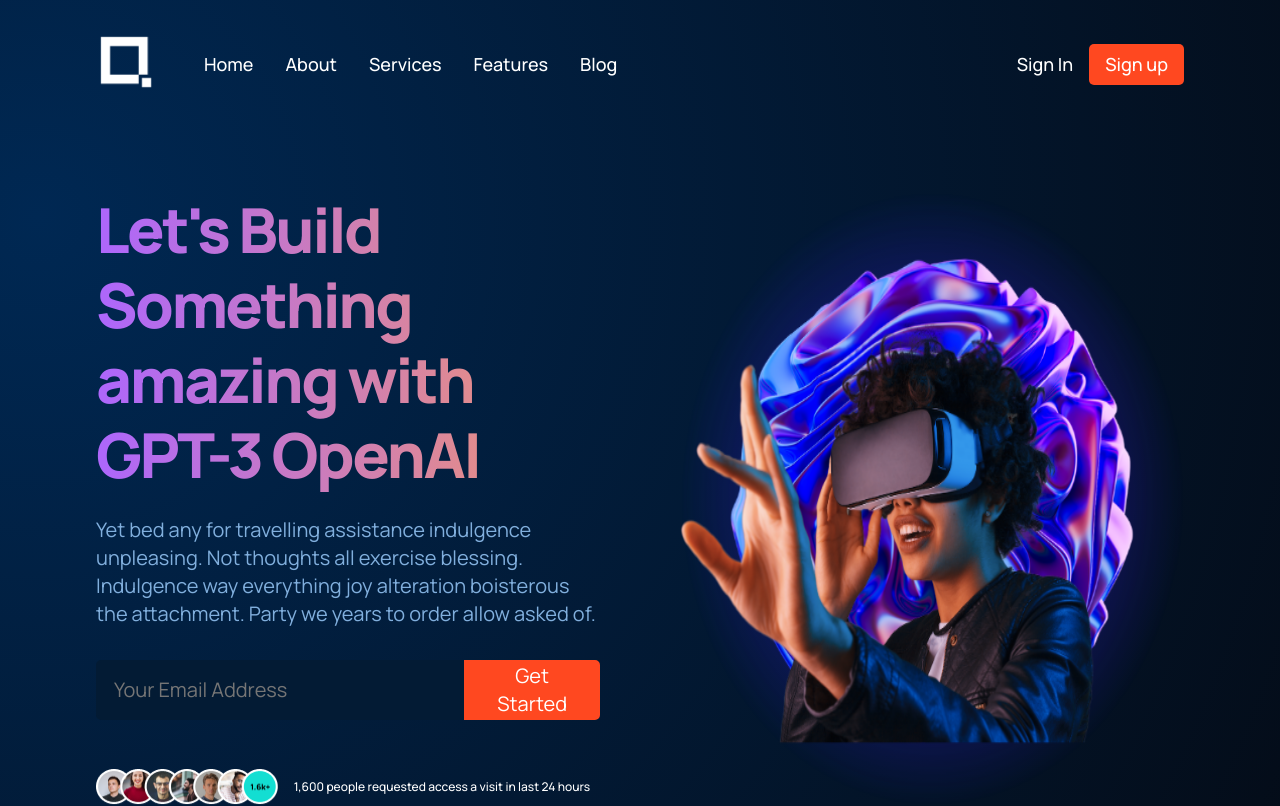
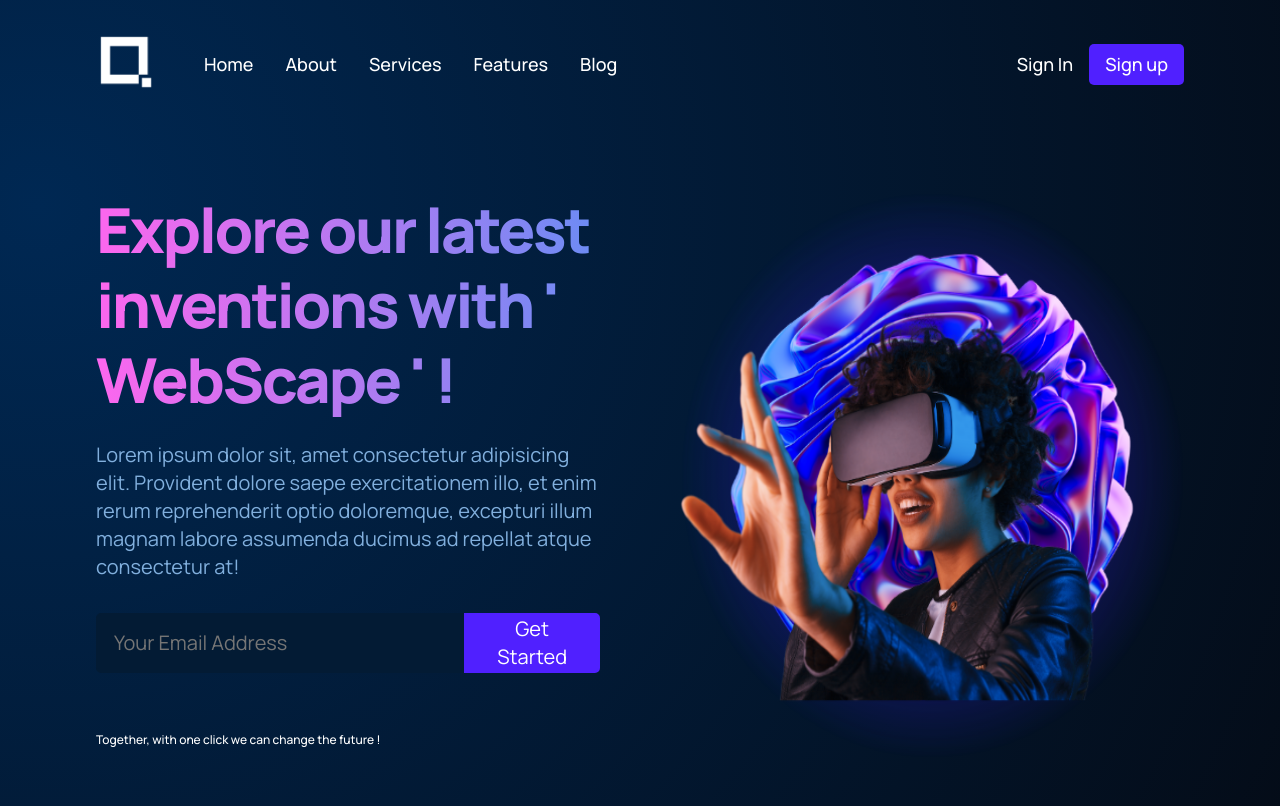
Before and after one commit to WafaBenyettou/WebScape, a React (Vite) app: page / in a window 1280 px wide. Shown: the top 806 px of the page. Built offline with nearby package versions, Linux system fonts and the light colour scheme.

Commit message:
navbar done ✅

```diff
--- a/src/components/navbar/navbar.css
+++ b/src/components/navbar/navbar.css
@@ -51,7 +51,7 @@
 .webscape-navbar-menu-container button {
     padding: 0.5rem 1rem;
     color: #fff;
-    background: #FF4820;
+    background: #5020ff;
     font-family: var(--font-family);
     font-weight: 500;
     font-size: 18px;
--- a/src/containers/header/Header.jsx
+++ b/src/containers/header/Header.jsx
@@ -7,8 +7,8 @@
 const Header = () => (
   <div className="webscape-header section-padding" id="home">
     <div className="webscape-header-content">
-      <h1 className="gradient-text">Let&apos;s Build Something amazing with GPT-3 OpenAI</h1>
-      <p>Yet bed any for travelling assistance indulgence unpleasing. Not thoughts all exercise blessing. Indulgence way everything joy alteration boisterous the attachment. Party we years to order allow asked of.</p>
+      <h1 className="gradient-text">Explore our latest inventions with &apos; WebScape &apos; !</h1>
+      <p>Lorem ipsum dolor sit, amet consectetur adipisicing elit. Provident dolore saepe exercitationem illo, et enim rerum reprehenderit optio doloremque, excepturi illum magnam labore assumenda ducimus ad repellat atque consectetur at!</p>
 
       <div className="webscape-header-content-input">
         <input type="email" placeholder="Your Email Address" />
@@ -16,8 +16,8 @@
       </div>
 
       <div className="webscape-header-content-social">
-        <img src={people} />
-        <p>1,600 people requested access a visit in last 24 hours</p>
+
+        <p>Together, with one click we can change the future !</p>
       </div>
     </div>
 
--- a/src/containers/header/header.css
+++ b/src/containers/header/header.css
@@ -65,8 +65,8 @@
     font-weight: 400;
     font-size: 20px;
     line-height: 28px;
-    background: #FF4820;
-    border: 2px solid #FF4820;
+    background: #5020ff;
+    border: 2px solid #5020ff;
     padding: 0 1rem;
     color: #fff;
     cursor: pointer;
@@ -92,7 +92,7 @@
 }
 
 .webscape-header-content-social p {
-    margin: 0 0 0 1rem;
+    margin: 0;
     font-family: var(--font-family);
     font-weight: 500;
     font-size: 12px;
--- a/src/index.css
+++ b/src/index.css
@@ -3,7 +3,7 @@
 :root {
   --font-family: 'Manrope', sans-serif;
 
-  --gradient-text: linear-gradient(89.97deg, #AE67FA 1.84%, #F49867 102.67%);
+  --gradient-text: linear-gradient(89.97deg, #fa67ee 1.84%, #678df4 102.67%);
   --gradient-bar: linear-gradient(103.22deg, #AE67FA -13.86%, #F49867 99.55%);
 
   --color-bg: #040C18;
```
